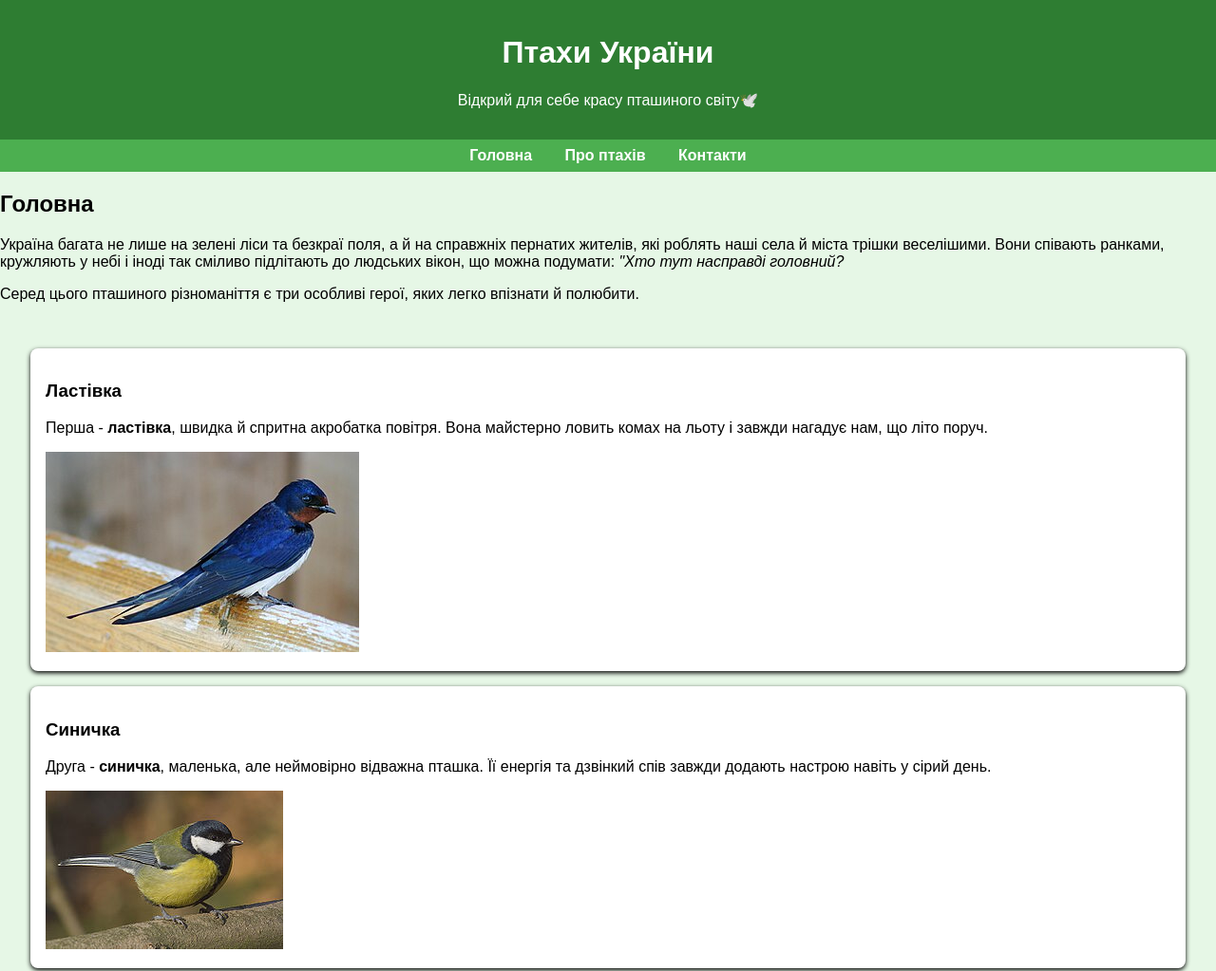
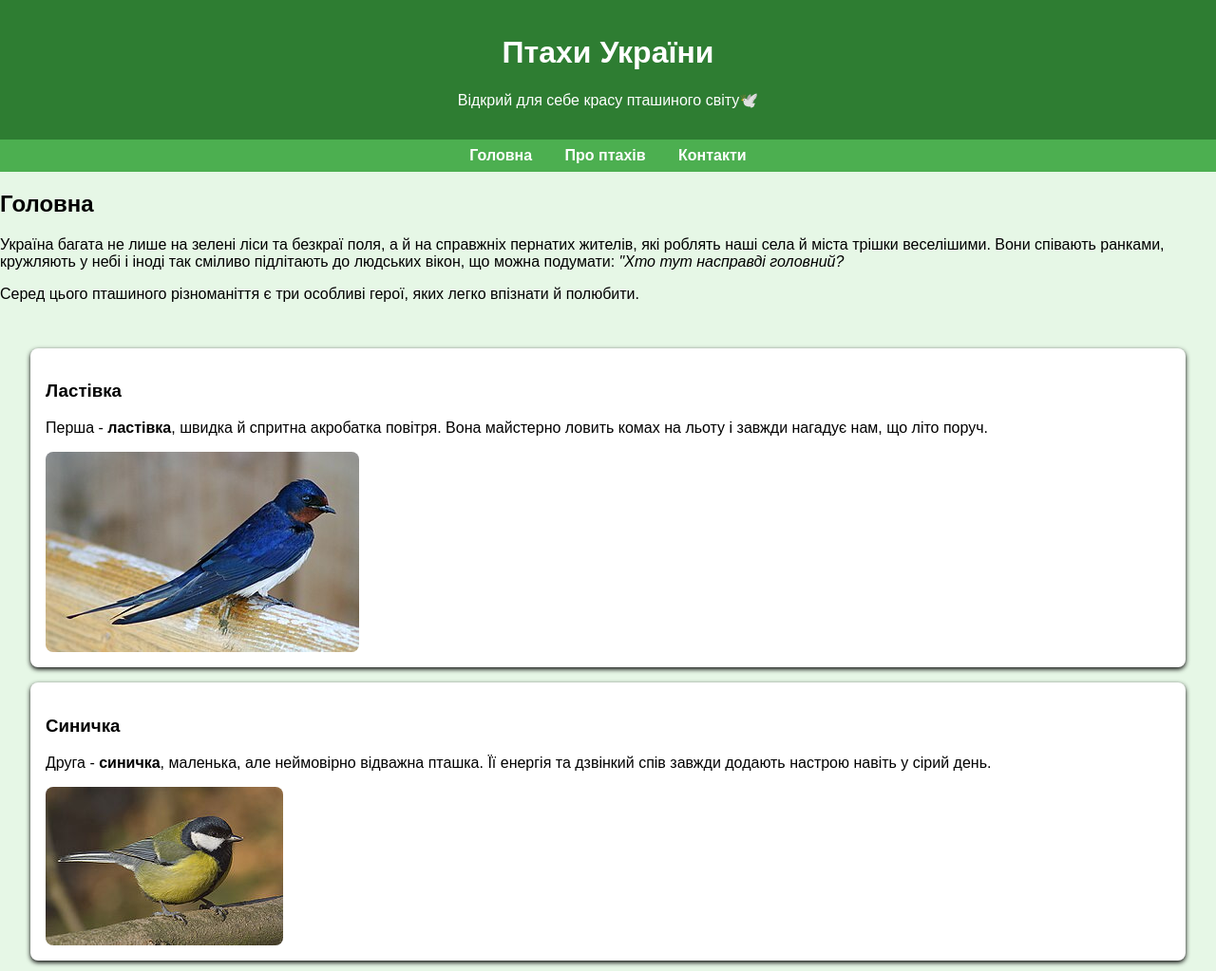
Before and after one commit to annaeugeniyevna/birds, a plain HTML site: page index.html in a window 1280 px wide. Shown: the top 1023 px of the page at 95% size. Drawn offline with Linux system fonts and the light colour scheme.

Commit message:
Update style.css

```diff
--- a/style.css
+++ b/style.css
@@ -35,6 +35,12 @@ article {
     border-radius: 8px;
     box-shadow: 0 2px 5px;
 }
+img {
+    max-wdth: 100%;
+    height: auto;
+    display: block;
+    border-radius: 0.5rem;
+}
 rgba(0, 0, 0, 0.1)
 h2, h3 {
     color: #2e7d32;
@@ -45,4 +51,5 @@ footer {
     text-align: center;
     padding: 1rem;
     margin-top: 2rem;
+
 }
```
